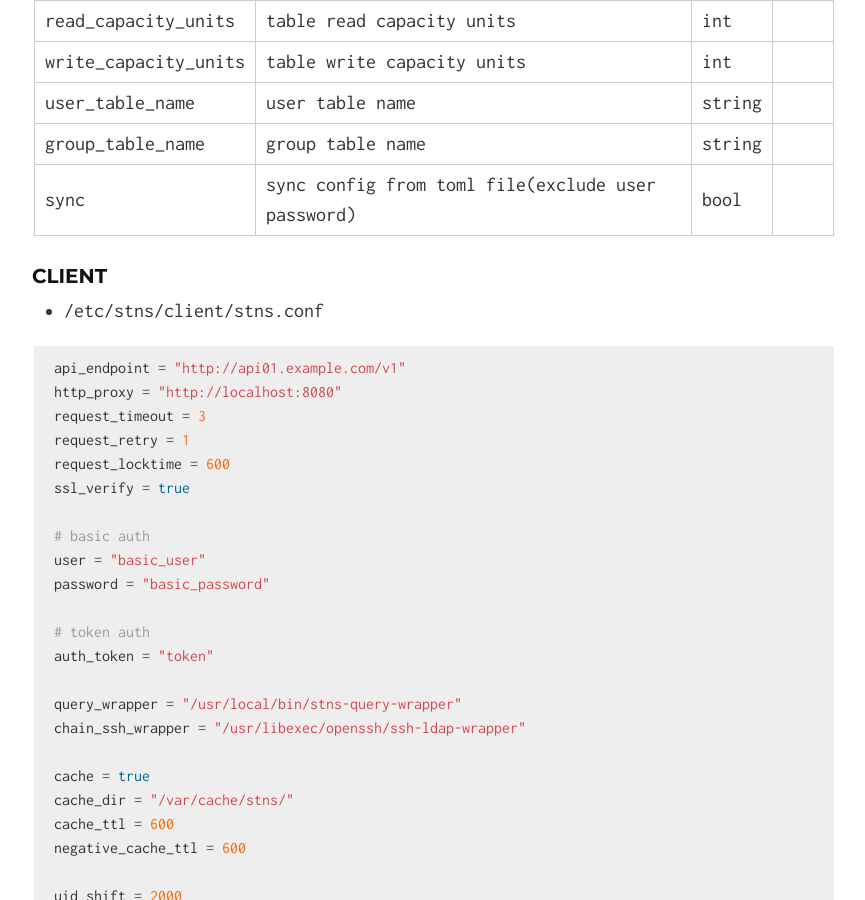
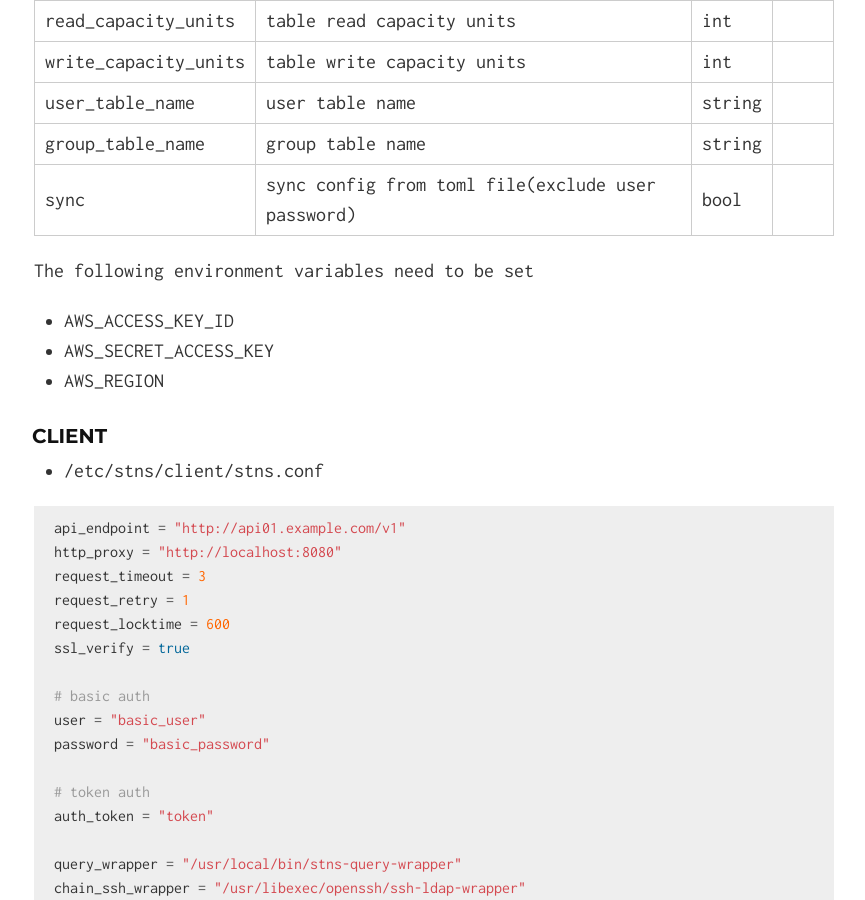
Before and after one commit to STNS/stns.github.io, a Jekyll site: the page built from configuration.en.md, in a window 1280 px wide and 900 px high, scrolled down 4338 px. Shown: the whole window, without its empty margins (206-1071 px from the left). Built offline with Jekyll 4.4.1, drawn with Linux system fonts in a browser that asks for light colours; our own code applies the rules of GitHub Pages for plain Markdown files.

Commit message:
add aws credintial

```diff
--- a/configuration.en.md
+++ b/configuration.en.md
@@ -154,6 +154,12 @@ $ curl http://stns.example.com/v1/groups?name=division
 |group_table_name| group table name|string|
 |sync|sync config from toml file(exclude user password)| bool|
 
+The following environment variables need to be set
+
+- AWS_ACCESS_KEY_ID
+- AWS_SECRET_ACCESS_KEY
+- AWS_REGION
+
 ### client
 - /etc/stns/client/stns.conf
 
```
